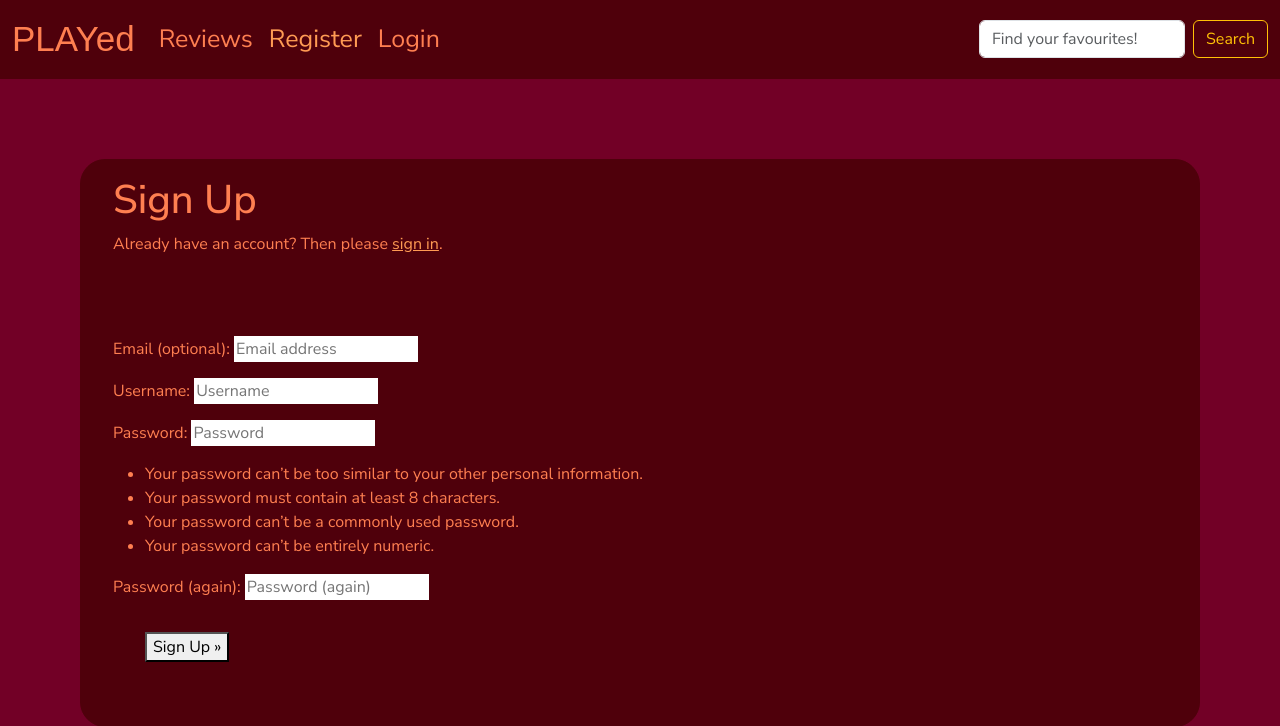
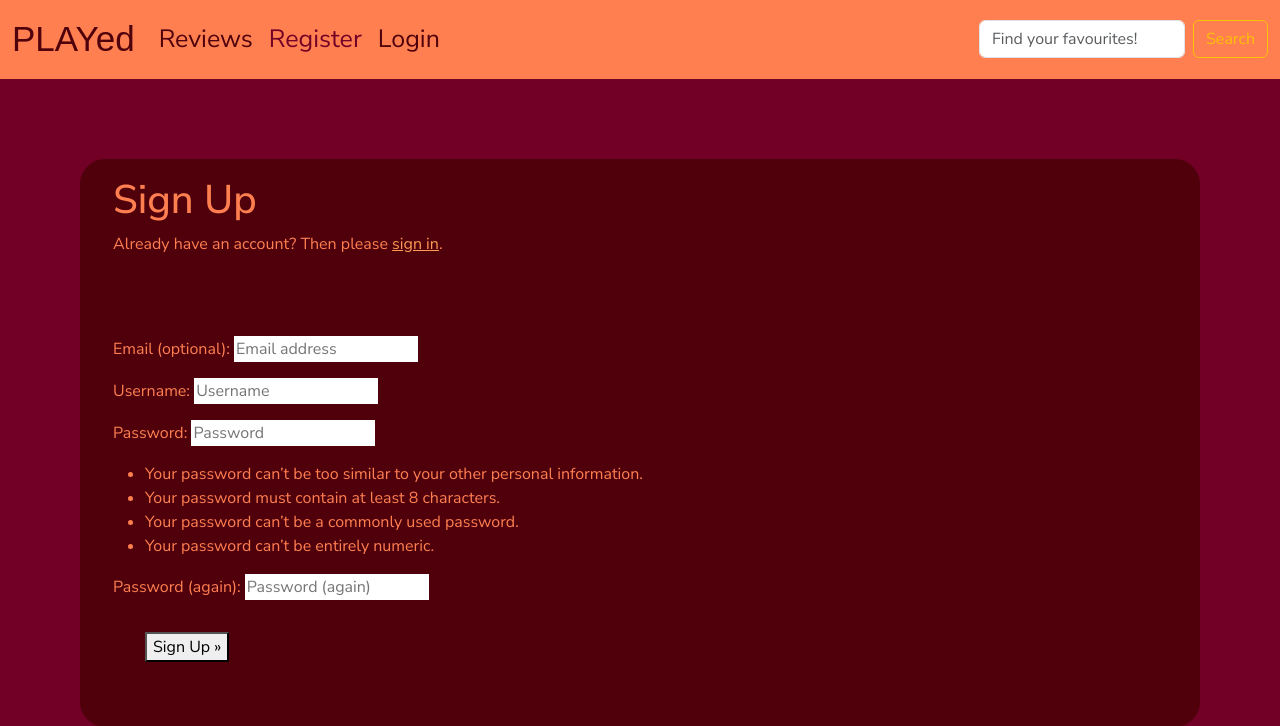
Before and after one commit to AbraWalker/capstone-project, a Django app: page /accounts/signup/ in a window 1280 px wide. Shown: the top 726 px of the page. Run offline with Django 4.2, Linux system fonts and the light colour scheme; some web fonts are replaced.

Commit message:
change navbar colours

```diff
--- a/static/css/style.css
+++ b/static/css/style.css
@@ -23,23 +23,23 @@ body {
 /*navigation*/
 .navbar {
     font-family: var(--main-font);
-    background-color: var(--dark-accent-color) !important;
+    background-color: var(--text-color) !important;
     font-size: 25px;
 }
 
 .navbar-brand {
     font-family: var(--logo-font);
-    color: var(--text-color);
+    color: var(--dark-accent-color);
     font-size: 35px;
 }
 
 .navbar a {
-    color: var(--text-color);
+    color: var(--dark-accent-color);
     transition: 0.3s;
 }
 
 .navbar a:hover {
-    color: var(--white);
+    color: var(--black);
 }
 
 .navbar-toggler-icon {
@@ -47,17 +47,17 @@ body {
 }
 
 .user-greeting {
-    color: var(--text-color)!important;
+    color: var(--dark-accent-color)!important;
     padding-right: 1rem;
 }
 
 .active {
-    color: var(--text-highlight-color) !important;
+    color: var(--background-color) !important;
     transition: 0.3s;
 }
 
 .active:hover {
-    color: var(--white) !important;
+    color: var(--black) !important;
 }
 
 /*main body/content*/
@@ -215,7 +215,7 @@ h5 > a {
     padding: 1rem;
 }
 
-.alert {
+#msg {
     text-align: center;
     color: var(--white);
 }
```
